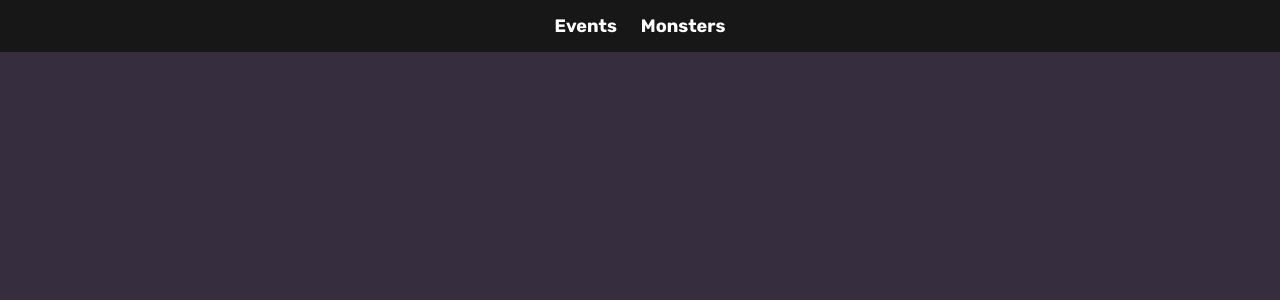
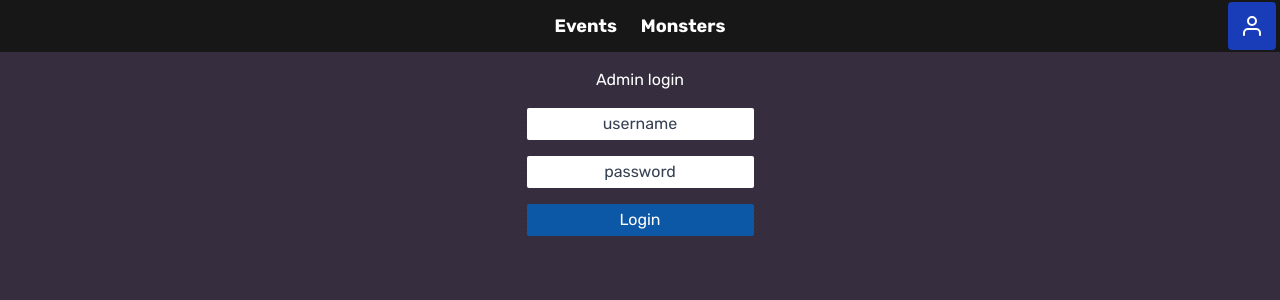
Before and after one commit to Retkikaappi/wiki-heist, a React (Vite) app in the folder frontend/: page /login in a window 1280 px wide. Before the commit this address had no page. Shown: the top 300 px of the page. Built offline with nearby package versions, Linux system fonts and the light colour scheme.

Commit message:
add outline of admin login

```diff
--- a/frontend/src/App.tsx
+++ b/frontend/src/App.tsx
@@ -4,6 +4,7 @@ import MonsterList from './components/MonsterList';
 import SingleMonster from './components/SingleMonster';
 import Events from './components/Events';
 import SingleEvent from './components/SingleEvent';
+import Login from './components/Login';
 
 function App() {
   return (
@@ -29,6 +30,29 @@ function App() {
         >
           Monsters
         </NavLink>
+        <NavLink
+          className={({ isActive }) =>
+            `absolute right-1 place-self-center p-3 rounded-sm font-bold text-lg hover:bg-blue-500 ${
+              isActive && 'bg-blue-800'
+            }`
+          }
+          to='/login'
+        >
+          <svg
+            xmlns='http://www.w3.org/2000/svg'
+            width='24'
+            height='24'
+            viewBox='0 0 24 24'
+            fill='none'
+            stroke='#ffffff'
+            stroke-width='2'
+            stroke-linecap='round'
+            stroke-linejoin='round'
+          >
+            <path d='M20 21v-2a4 4 0 0 0-4-4H8a4 4 0 0 0-4 4v2'></path>
+            <circle cx='12' cy='7' r='4'></circle>
+          </svg>
+        </NavLink>
       </div>
 
       <Routes>
@@ -42,6 +66,7 @@ function App() {
           </Route>
         </Route>
         <Route path='/events/:eventName' element={<SingleEvent />} />
+        <Route path='/login' element={<Login />} />
       </Routes>
     </div>
   );
--- a/frontend/src/components/Events.tsx
+++ b/frontend/src/components/Events.tsx
@@ -78,14 +78,14 @@ const Events = () => {
 
   if (isLoading || eventImages.isLoading) {
     return (
-      <div className='pt-4 pb-20 flex flex-col h-dvh items-center bg-linear-to-b from-bazaarDark to-bazaarDarkest'>
+      <div className='pt-4 pb-20 flex flex-col items-center '>
         <div className='border-6 border-b-blue-600 animate-spin w-20 h-20 rounded-full'></div>
       </div>
     );
   }
   if (isError || !data || eventImages.isError || !eventImages.data) {
     return (
-      <div className='pt-4 pb-20 flex flex-col h-dvh items-center bg-linear-to-b from-bazaarDark to-bazaarDarkest'>
+      <div className='pt-4 pb-20 flex flex-col items-center '>
         Could not find events
       </div>
     );
--- /dev/null
+++ b/frontend/src/components/Login/index.tsx
@@ -0,0 +1,27 @@
+const Login = () => {
+  const handleSubmit = (e: React.FormEvent) => {
+    e.preventDefault();
+  };
+  return (
+    <div className='flex flex-col justify-center items-center p-4'>
+      <p className='mb-4'>Admin login</p>
+      <form onSubmit={handleSubmit} className='flex flex-col gap-4 '>
+        <input
+          type='text'
+          className='bg-white placeholder-gray-700 text-black  rounded-xs p-1 text-center'
+          placeholder='username'
+        />
+        <input
+          type='password'
+          className='bg-white placeholder-gray-700 text-black rounded-xs p-1 text-center'
+          placeholder='password'
+        />
+        <button className='bg-bazaarBtn rounded-xs p-1 cursor-pointer hover:bg-blue-500 transition'>
+          Login
+        </button>
+      </form>
+    </div>
+  );
+};
+
+export default Login;
--- a/frontend/src/components/MonsterList.tsx
+++ b/frontend/src/components/MonsterList.tsx
@@ -11,12 +11,16 @@ const MonsterList = () => {
     monsters.isError ||
     monsterImages.isError
   ) {
-    return <div className='p-4'>No monsters found</div>;
+    return (
+      <div className='pt-4 pb-20 flex flex-col items-center'>
+        <p>No monsters found</p>
+      </div>
+    );
   }
 
   if (monsters.isLoading || monsterImages.isLoading) {
     return (
-      <div className='pt-4 pb-20 flex flex-col h-dvh items-center bg-linear-to-b from-bazaarDark to-bazaarDarkest'>
+      <div className='pt-4 pb-20 flex flex-col items-center'>
         <div className='border-6 border-b-blue-600 animate-spin w-20 h-20 rounded-full'></div>
       </div>
     );
```
Also changed, not shown: frontend/src/index.css (+4 -0 lines), 1 other file (tests, documents, lock files or other folders).
